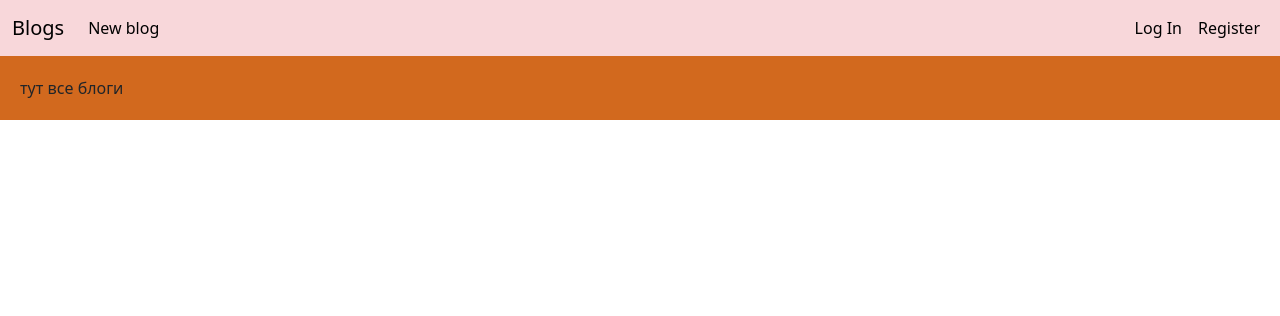
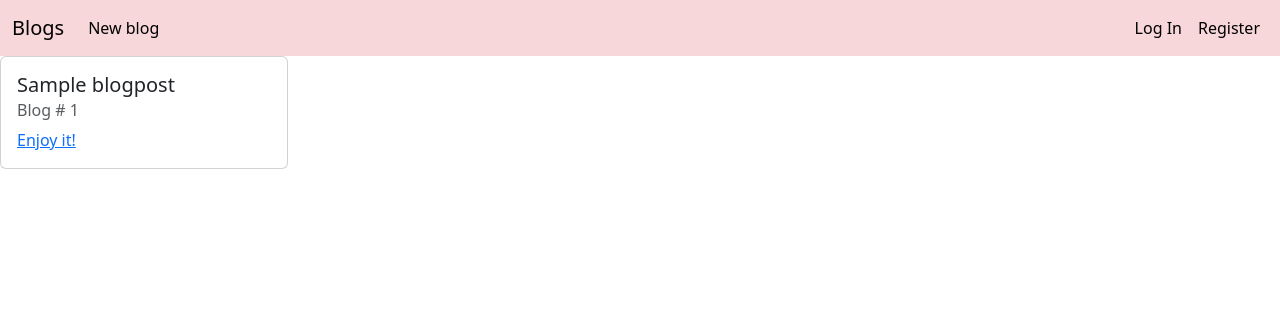
Before and after one commit to Dankir30/DjangoHomeworks, a Django app: page / in a window 1280 px wide. Shown: the top 316 px of the page. Run offline with Django 4.2, Linux system fonts and the light colour scheme; tables that the repository leaves empty hold one stand-in row (values such as "Sample post").

Commit message:
django ORM commands homework

```diff
--- a/myapp/models.py
+++ b/myapp/models.py
@@ -1,6 +1,7 @@
 from django.db import models
 
 from django.contrib.auth.models import User
+from django.utils.text import slugify
 
 
 class Topic(models.Model):
@@ -13,13 +14,18 @@ class Topic(models.Model):
 
 
 class BlogPost(models.Model):
-    slug_url = models.SlugField(max_length=50, null=True)
+    slug_url = models.SlugField(max_length=50, unique=True)
     title = models.CharField(max_length=100)
     content = models.TextField(null=True, blank=True)
     created_at = models.DateField(auto_now_add=True)
     updated_at = models.DateTimeField(auto_now=True)
     author = models.ForeignKey(User, on_delete=models.CASCADE)
     topics = models.ManyToManyField(Topic)
+
+    def save(self, *args, **kwargs):
+        if not self.id:
+            self.slug_url = slugify(self.title)
+        super().save(*args, **kwargs)
 
     def __str__(self):
         return self.title
@@ -30,4 +36,45 @@ class Comment(models.Model):
     content = models.TextField(null=True, blank=True)
     author = models.ForeignKey(User, on_delete=models.CASCADE)
     blog_post = models.ForeignKey(BlogPost, on_delete=models.CASCADE)
-# Create your models here.
+
+    def __str__(self):
+        return f'comment by {self.author.username}'
+
+
+# user_dima = User.objects.get(id=2)
+# user_me = User.objects.get(id=1)
+# user_igor = User.objects.get(id=3)
+# user_julia = User.objects.get(id=4)
+# sport_topic = Topic.objects.create(title='sport', description='this topic is about all kinds of sport')
+# sport_topic.users.add(user_julia)
+# topic_movies = Topic.objects.create(title='movies', description='this topic is about movies')
+# topic_movies.users.add(user_julia, user_me)
+# post2 = BlogPost(title='I love BANANAS!', content='The banana is grown in the tropics, and, though it is most widely consumed in those regions, it is valued worldwide for its flavour, nutritional value, and availability througho
+# ut the year. Cavendish, or dessert, bananas are most commonly eaten fresh, though they may be fried or mashed and chilled in pies or puddings. They may also be used to flavour muffins, cakes, or breads. ', author = User.objects.get(
+# id=1))
+# post2.save()
+# post2.topics.add(Topic.objects.all()[0])
+# comment1 = Comment(content='very good , very bad', author=User.objects.get(id=4), blog_post=BlogPost.objects.all()[0])
+# comment1.save()
+# comment2 = Comment(content='very good1 , very bad1', author=User.objects.get(id=3), blog_post=BlogPost.objects.all()[1])
+# comment2.save()
+# comment3 = Comment(content='very good2 , very bad2', author=User.objects.get(id=1), blog_post=BlogPost.objects.all()[2])
+# comment3.save()
+# comment4 = Comment(content='very good3 , very bad3', author=User.objects.get(id=1), blog_post=BlogPost.objects.all()[3])
+# comment4.save()
+# comment5 = Comment(content='very good4 , very bad4', author=User.objects.get(id=2), blog_post=BlogPost.objects.all()[1])
+# comment5.save()
+# comment6 = Comment(content='very good5 , very bad5', author=User.objects.get(id=2), blog_post=BlogPost.objects.all()[0])
+# comment6.save()
+# comment7 = Comment(content='very good6 , very bad6', author=User.objects.get(id=4), blog_post=BlogPost.objects.all()[3])
+# comment7.save()
+# post2 = BlogPost(title='Twitch is my live', content='i love streaming and eating ice cream', author=User.objects.get(id=4))
+# post2.save()
+# post2.topics.add(Topic.objects.all()[0])
+# post2 = BlogPost(title='What is Cinderella is?', content='She was a young Greek courtesan who attracted the attention of the Pharaoh when an eagle flew off with her sandal, while she was taking a bath. The eagle dropped it in th
+# e Pharaohs lap', author=User.objects.get(id=2))
+# post2.save()
+# post2.topics.add(Topic.objects.all()[1])
+# post2 = BlogPost(title='Football is sucks', content='Its true, football is sucks', author=User.objects.get(id=1))
+# post2.save()
+# post2.topics.add(Topic.objects.all()[1])
--- a/myapp/views.py
+++ b/myapp/views.py
@@ -1,14 +1,19 @@
 from django.http import HttpResponse
 from django.shortcuts import render
+from .models import Topic, BlogPost, Comment
+from django.contrib.auth.models import User
 
 def blogs(request):
-    return render(request, 'blogs.html')
+    blogs = BlogPost.objects.all()
+    return render(request, 'blogs.html', {'blogs': blogs})
 def main(request):
     return render(request, 'base.html')
 
 
-def post(request):
-    return render(request, 'post.html')
+def post(request, slug):
+    post = BlogPost.objects.get(slug_url=slug)
+    comments = Comment.objects.filter(blog_post=post)
+    return render(request, 'post.html', {'post': post, 'comments': comments})
 
 
 def about(request):
--- a/mysite/urls.py
+++ b/mysite/urls.py
@@ -16,6 +16,6 @@ urlpatterns = [
     path('register/', register, name='register'),
     path('login/', login, name='login'),
     path('logout/', logout),
-    path("post/", post, name='post'),
+    path('blog/<slug:slug>/', post, name='post'),
     path('admin/', admin.site.urls)
 ]
--- a/templates/blogs.html
+++ b/templates/blogs.html
@@ -1,5 +1,15 @@
 {% extends 'base.html' %}
 
 {% block content %}
-<div style="padding: 20px; background-color: chocolate"> тут все блоги </div>
+<div>
+    {% for item in blogs %}
+<div class="card" style="width: 18rem;">
+  <div class="card-body">
+    <h5 class="card-title">{{item.title}}</h5>
+    <h6 class="card-subtitle mb-2 text-body-secondary">Blog # {{item.id}}</h6>
+    <a href="{% url 'post' item.slug_url%}" class="card-link">Enjoy it!</a>
+  </div>
+</div>
+    {% endfor %}
+</div>
 {% endblock %}
```
Also changed, not shown: templates/post.html (+13 -4 lines), myapp/migrations/0003_alter_blogpost_slug_url.py (added), myapp/migrations/0004_alter_blogpost_slug_url.py (added), myapp/migrations/0005_alter_blogpost_slug_url.py (added).
